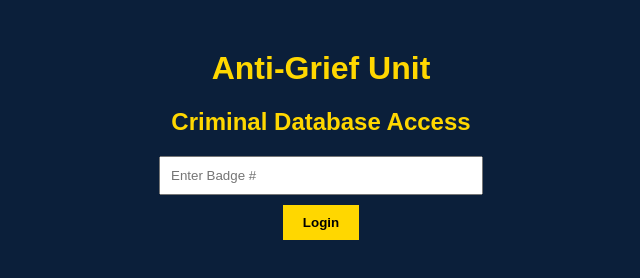
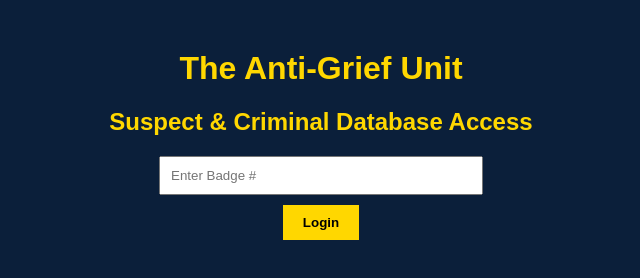
Before and after one commit to beau-hoss/agu-criminal-database, a website: page index.html in a window 1280 px wide. Shown: the whole page, without its empty margins (319-959 px from the left). Drawn offline with Linux system fonts and the light colour scheme.

Commit message:
Update index.html

```diff
--- a/index.html
+++ b/index.html
@@ -1,13 +1,13 @@
 <!DOCTYPE html>
 <html>
 <head>
-  <title>AGU Criminal Database</title>
+  <title>LSPD Suspect & Criminal Database</title>
   <link rel="stylesheet" href="/style.css">
 </head>
 <body>
   <div class="container">
-    <h1>Anti-Grief Unit</h1>
-    <h2>Criminal Database Access</h2>
+    <h1>The Anti-Grief Unit</h1>
+    <h2>Suspect & Criminal Database Access</h2>
 
     <input type="text" id="badge" placeholder="Enter Badge #" />
     <button id="loginBtn">Login</button>
```
